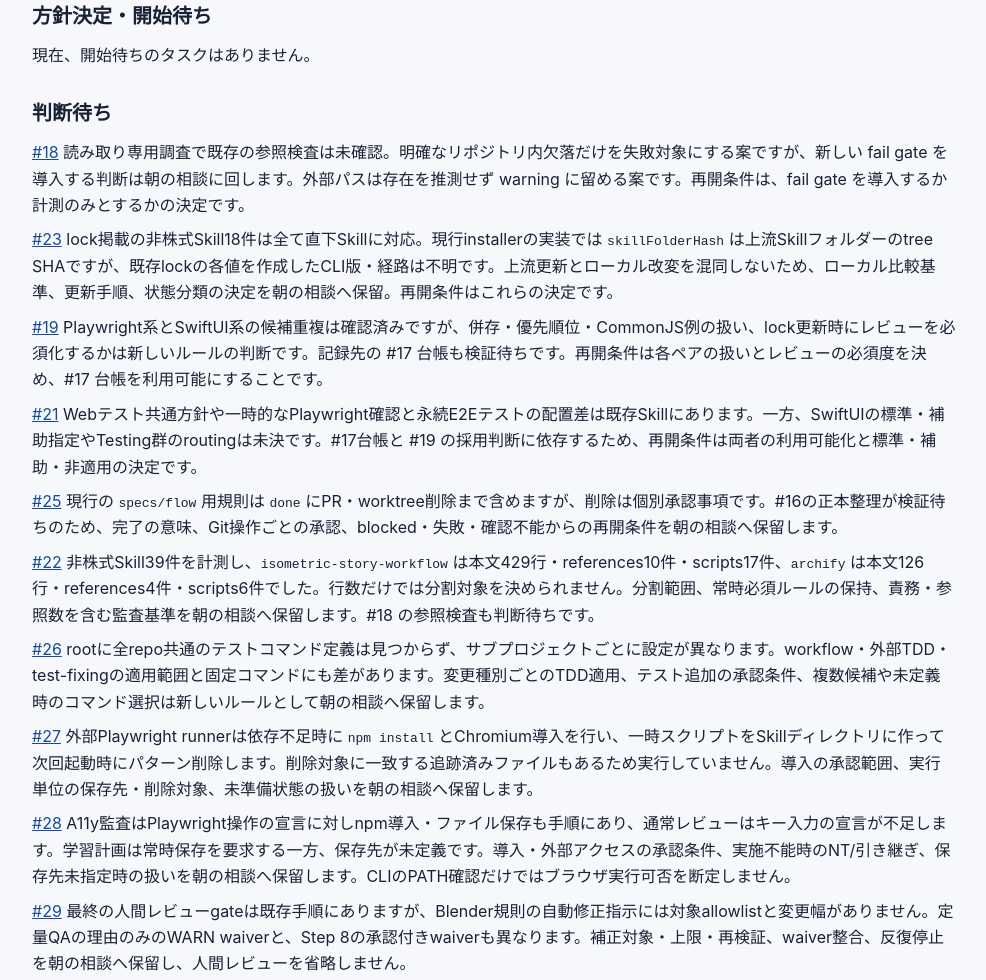
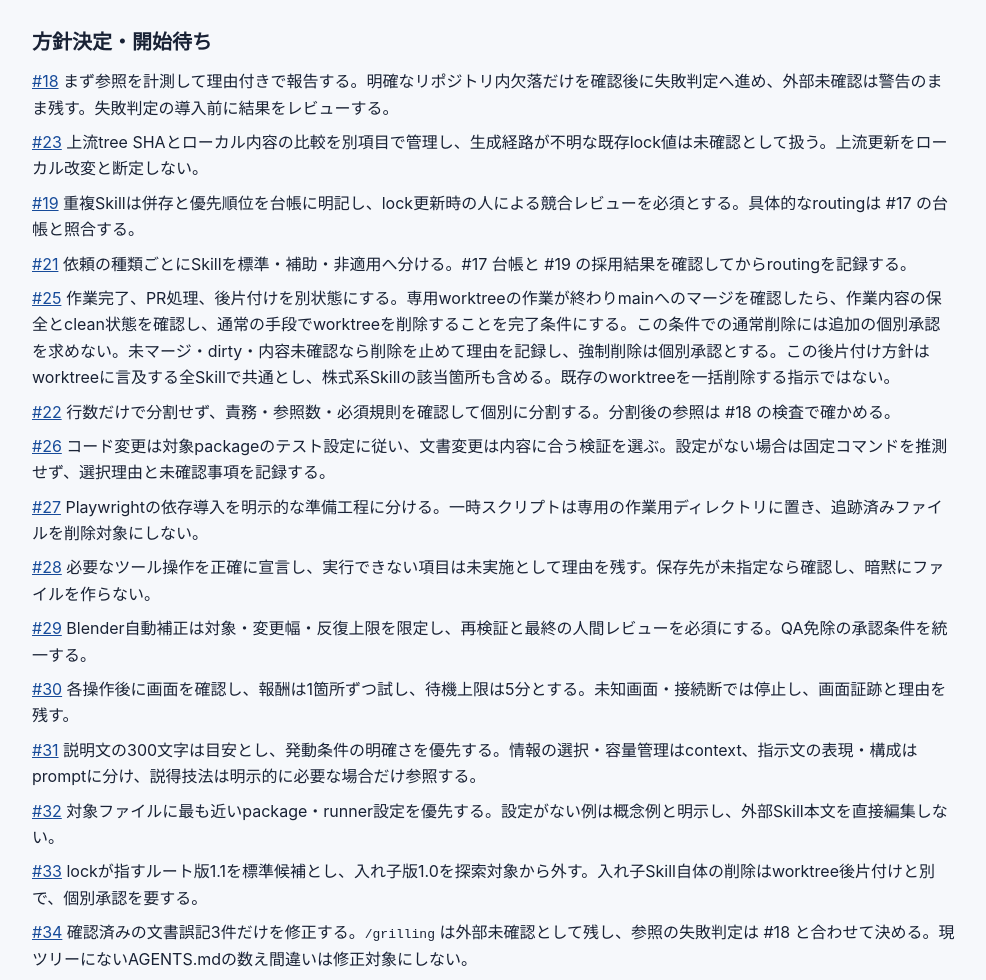
Before and after one commit to ksuke0322/LLM_settings, a plain HTML site: page docs/issue-work-plan/progress-2026-10-03.html in a window 1280 px wide. Shown: the part 397-1377 px from the top of the page, without its empty margins (146-1132 px from the left). Drawn offline with Linux system fonts and the light colour scheme.

Commit message:
docs: record accepted issue policies

```diff
--- a/docs/issue-work-plan/progress-2026-10-03.html
+++ b/docs/issue-work-plan/progress-2026-10-03.html
@@ -35,39 +35,35 @@
 <body>
   <header>
     <h1>LLM_settings Issue 着手計画</h1>
-    <p class="muted">対象: 2026年10月3日に確認した Issue #16–#34（#24は対象外）／ 最終更新: 2026年10月4日 00:03 JST</p>
+    <p class="muted">対象: 2026年10月3日に確認した Issue #16–#34（#24は対象外）／ 最終更新: 2026年10月4日 07:42 JST</p>
     <div class="summary" aria-label="進捗の要約">
       <div><strong>0 / 18</strong><span>完了 / 対象タスク</span></div>
-      <div><strong>一次確認済み</strong><span>作業中 0件・順番待ち 0件</span></div>
+      <div><strong>方針決定・開始待ち</strong><span>15件・作業中 0件</span></div>
     </div>
-    <p class="note">対象19件の一次確認を1件ずつ終えました。#18・#23・#19・#21・#25・#22・#26・#27・#28・#29・#30・#31・#32・#33・#34 は判断待ち、#16・#17・#20 は検証待ち、#24 は対象外です。判断待ちの箇所は朝の相談で方針を決め、検証待ちは全件テストの基準失敗を整理してから再開します。株式系Skillと共有参照は、全Skillを扱う台帳・監査・検査からも除外します。</p>
+    <p class="note">対象19件の一次確認を1件ずつ終え、判断待ち15件の方針をユーザーが承認しました。現在は #18・#23・#19・#21・#25・#22・#26・#27・#28・#29・#30・#31・#32・#33・#34 が方針決定・開始待ち、#16・#17・#20 が検証待ち、#24 が対象外です。「方針決定」は作業開始を意味しません。#25には、mainへのマージ後の専用worktree削除を必須にする追加方針を反映します。株式系Skillと共有参照は原則として除外し、全Skill共通のworktree後片付け方針のみ適用対象に含めます。</p>
   </header>
   <main>
     <section aria-labelledby="decided">
       <h2 id="decided">方針決定・開始待ち</h2>
-      <p>現在、開始待ちのタスクはありません。</p>
-    </section>
-    <section aria-labelledby="decision">
-      <h2 id="decision">判断待ち</h2>
-      <p><a href="https://github.com/ksuke0322/LLM_settings/issues/18">#18</a> 読み取り専用調査で既存の参照検査は未確認。明確なリポジトリ内欠落だけを失敗対象にする案ですが、新しい fail gate を導入する判断は朝の相談に回します。外部パスは存在を推測せず warning に留める案です。再開条件は、fail gate を導入するか計測のみとするかの決定です。</p>
-      <p><a href="https://github.com/ksuke0322/LLM_settings/issues/23">#23</a> lock掲載の非株式Skill18件は全て直下Skillに対応。現行installerの実装では <code>skillFolderHash</code> は上流Skillフォルダーのtree SHAですが、既存lockの各値を作成したCLI版・経路は不明です。上流更新とローカル改変を混同しないため、ローカル比較基準、更新手順、状態分類の決定を朝の相談へ保留。再開条件はこれらの決定です。</p>
-      <p><a href="https://github.com/ksuke0322/LLM_settings/issues/19">#19</a> Playwright系とSwiftUI系の候補重複は確認済みですが、併存・優先順位・CommonJS例の扱い、lock更新時にレビューを必須化するかは新しいルールの判断です。記録先の #17 台帳も検証待ちです。再開条件は各ペアの扱いとレビューの必須度を決め、#17 台帳を利用可能にすることです。</p>
-      <p><a href="https://github.com/ksuke0322/LLM_settings/issues/21">#21</a> Webテスト共通方針や一時的なPlaywright確認と永続E2Eテストの配置差は既存Skillにあります。一方、SwiftUIの標準・補助指定やTesting群のroutingは未決です。#17台帳と #19 の採用判断に依存するため、再開条件は両者の利用可能化と標準・補助・非適用の決定です。</p>
-      <p><a href="https://github.com/ksuke0322/LLM_settings/issues/25">#25</a> 現行の <code>specs/flow</code> 用規則は <code>done</code> にPR・worktree削除まで含めますが、削除は個別承認事項です。#16の正本整理が検証待ちのため、完了の意味、Git操作ごとの承認、blocked・失敗・確認不能からの再開条件を朝の相談へ保留します。</p>
-      <p><a href="https://github.com/ksuke0322/LLM_settings/issues/22">#22</a> 非株式Skill39件を計測し、<code>isometric-story-workflow</code> は本文429行・references10件・scripts17件、<code>archify</code> は本文126行・references4件・scripts6件でした。行数だけでは分割対象を決められません。分割範囲、常時必須ルールの保持、責務・参照数を含む監査基準を朝の相談へ保留します。#18 の参照検査も判断待ちです。</p>
-      <p><a href="https://github.com/ksuke0322/LLM_settings/issues/26">#26</a> rootに全repo共通のテストコマンド定義は見つからず、サブプロジェクトごとに設定が異なります。workflow・外部TDD・test-fixingの適用範囲と固定コマンドにも差があります。変更種別ごとのTDD適用、テスト追加の承認条件、複数候補や未定義時のコマンド選択は新しいルールとして朝の相談へ保留します。</p>
-      <p><a href="https://github.com/ksuke0322/LLM_settings/issues/27">#27</a> 外部Playwright runnerは依存不足時に <code>npm install</code> とChromium導入を行い、一時スクリプトをSkillディレクトリに作って次回起動時にパターン削除します。削除対象に一致する追跡済みファイルもあるため実行していません。導入の承認範囲、実行単位の保存先・削除対象、未準備状態の扱いを朝の相談へ保留します。</p>
-      <p><a href="https://github.com/ksuke0322/LLM_settings/issues/28">#28</a> A11y監査はPlaywright操作の宣言に対しnpm導入・ファイル保存も手順にあり、通常レビューはキー入力の宣言が不足します。学習計画は常時保存を要求する一方、保存先が未定義です。導入・外部アクセスの承認条件、実施不能時のNT/引き継ぎ、保存先未指定時の扱いを朝の相談へ保留します。CLIのPATH確認だけではブラウザ実行可否を断定しません。</p>
-      <p><a href="https://github.com/ksuke0322/LLM_settings/issues/29">#29</a> 最終の人間レビューgateは既存手順にありますが、Blender規則の自動修正指示には対象allowlistと変更幅がありません。定量QAの理由のみのWARN waiverと、Step 8の承認付きwaiverも異なります。補正対象・上限・再検証、waiver整合、反復停止を朝の相談へ保留し、人間レビューを省略しません。</p>
-      <p><a href="https://github.com/ksuke0322/LLM_settings/issues/30">#30</a> 既決方針は各操作後の画面再取得、報酬の1箇所ずつの試行、待機上限5分です。本文には3回弾いた後の再取得や最大10分も残っています。未知画面・接続断・ローディング時の状態遷移、stopped/blockedの使い分け、画面証跡の保存先を朝の相談へ保留します。実機操作はしていません。</p>
-      <p><a href="https://github.com/ksuke0322/LLM_settings/issues/31">#31</a> 非株式Skill39件のうち説明文が300文字を超えるものは9件でした。ただし300文字は正式な上限ではありません。外部由来のcontext・prompt Skillには発動条件の重なりがあり、実際の選択動作は未確認です。説明文の長さを上限か目安か、ローカルの補助記述と発動条件をどう扱うか、説得技法の参照を明示選択にするかを朝の相談へ保留します。#17・#20・#21・#22 の判断・検証にも依存します。</p>
-      <p><a href="https://github.com/ksuke0322/LLM_settings/issues/32">#32</a> 既決方針は対象packageの実行方式を優先し、概念例を明示することです。一方、JS/TS Skillには既存規約より優先しCommonJS等を禁じる文言があり、Playwright自身のrunnerはCommonJSで動きます。TDDの例示コマンドはこのリポジトリのルートでそのまま実行できません。複数packageの選択、設定・runner不在時の扱い、TypeScript fixtureの環境、由来未確認のSkillを編集するかを朝の相談へ保留します。外部Skill本文と実行環境は変更していません。</p>
-      <p><a href="https://github.com/ksuke0322/LLM_settings/issues/33">#33</a> lockはルート版 <code>skills/swiftui-pro/SKILL.md</code> の1.1を指し、入れ子版は同名の1.0です。9件のreference内容は同じでした。既決方針はルート版を標準候補とし、入れ子版を探索対象から外すことです。実際の重複発火は未確認で、<code>swiftui-expert-skill</code> との使い分けと同名検出時の扱いは朝の相談へ保留します。入れ子版の削除には個別承認が必要なため実施していません。</p>
-      <p><a href="https://github.com/ksuke0322/LLM_settings/issues/34">#34</a> 現ツリーで拍の点検手順番号、技術文書の禁止例と良い例、未完の箇条書きの3件が残ります。Issue記載のAGENTS.mdの「7つの原則」は再現しません。<code>/grilling</code> の定義は現ツリーで未確認で、<code>pr-create</code> は既存のgit Skillへのフォールバックがあります。文書3件は意味を変えず修正可能ですが、外部参照の分類と #18・#20 の検査判定を朝の相談へ保留します。Skill本文は未変更です。</p>
+      <p><a href="https://github.com/ksuke0322/LLM_settings/issues/18">#18</a> まず参照を計測して理由付きで報告する。明確なリポジトリ内欠落だけを確認後に失敗判定へ進め、外部未確認は警告のまま残す。失敗判定の導入前に結果をレビューする。</p>
+      <p><a href="https://github.com/ksuke0322/LLM_settings/issues/23">#23</a> 上流tree SHAとローカル内容の比較を別項目で管理し、生成経路が不明な既存lock値は未確認として扱う。上流更新をローカル改変と断定しない。</p>
+      <p><a href="https://github.com/ksuke0322/LLM_settings/issues/19">#19</a> 重複Skillは併存と優先順位を台帳に明記し、lock更新時の人による競合レビューを必須とする。具体的なroutingは #17 の台帳と照合する。</p>
+      <p><a href="https://github.com/ksuke0322/LLM_settings/issues/21">#21</a> 依頼の種類ごとにSkillを標準・補助・非適用へ分ける。#17 台帳と #19 の採用結果を確認してからroutingを記録する。</p>
+      <p><a href="https://github.com/ksuke0322/LLM_settings/issues/25">#25</a> 作業完了、PR処理、後片付けを別状態にする。専用worktreeの作業が終わりmainへのマージを確認したら、作業内容の保全とclean状態を確認し、通常の手段でworktreeを削除することを完了条件にする。この条件での通常削除には追加の個別承認を求めない。未マージ・dirty・内容未確認なら削除を止めて理由を記録し、強制削除は個別承認とする。この後片付け方針はworktreeに言及する全Skillで共通とし、株式系Skillの該当箇所も含める。既存のworktreeを一括削除する指示ではない。</p>
+      <p><a href="https://github.com/ksuke0322/LLM_settings/issues/22">#22</a> 行数だけで分割せず、責務・参照数・必須規則を確認して個別に分割する。分割後の参照は #18 の検査で確かめる。</p>
+      <p><a href="https://github.com/ksuke0322/LLM_settings/issues/26">#26</a> コード変更は対象packageのテスト設定に従い、文書変更は内容に合う検証を選ぶ。設定がない場合は固定コマンドを推測せず、選択理由と未確認事項を記録する。</p>
+      <p><a href="https://github.com/ksuke0322/LLM_settings/issues/27">#27</a> Playwrightの依存導入を明示的な準備工程に分ける。一時スクリプトは専用の作業用ディレクトリに置き、追跡済みファイルを削除対象にしない。</p>
+      <p><a href="https://github.com/ksuke0322/LLM_settings/issues/28">#28</a> 必要なツール操作を正確に宣言し、実行できない項目は未実施として理由を残す。保存先が未指定なら確認し、暗黙にファイルを作らない。</p>
+      <p><a href="https://github.com/ksuke0322/LLM_settings/issues/29">#29</a> Blender自動補正は対象・変更幅・反復上限を限定し、再検証と最終の人間レビューを必須にする。QA免除の承認条件を統一する。</p>
+      <p><a href="https://github.com/ksuke0322/LLM_settings/issues/30">#30</a> 各操作後に画面を確認し、報酬は1箇所ずつ試し、待機上限は5分とする。未知画面・接続断では停止し、画面証跡と理由を残す。</p>
+      <p><a href="https://github.com/ksuke0322/LLM_settings/issues/31">#31</a> 説明文の300文字は目安とし、発動条件の明確さを優先する。情報の選択・容量管理はcontext、指示文の表現・構成はpromptに分け、説得技法は明示的に必要な場合だけ参照する。</p>
+      <p><a href="https://github.com/ksuke0322/LLM_settings/issues/32">#32</a> 対象ファイルに最も近いpackage・runner設定を優先する。設定がない例は概念例と明示し、外部Skill本文を直接編集しない。</p>
+      <p><a href="https://github.com/ksuke0322/LLM_settings/issues/33">#33</a> lockが指すルート版1.1を標準候補とし、入れ子版1.0を探索対象から外す。入れ子Skill自体の削除はworktree後片付けと別で、個別承認を要する。</p>
+      <p><a href="https://github.com/ksuke0322/LLM_settings/issues/34">#34</a> 確認済みの文書誤記3件だけを修正する。<code>/grilling</code> は外部未確認として残し、参照の失敗判定は #18 と合わせて決める。現ツリーにないAGENTS.mdの数え間違いは修正対象にしない。</p>
     </section>
     <section aria-labelledby="validation">
       <h2 id="validation">検証待ち</h2>
-      <p><a href="https://github.com/ksuke0322/LLM_settings/issues/16">#16</a> 正本表と参照整理、回帰テストを<a href="https://github.com/ksuke0322/LLM_settings/tree/docs/clarify-git-worktree-authority">専用ブランチ</a>に保存。関連テスト5件とミューテーション4件は通過。全件テストは987件中72件失敗し、同revisionの基準worktreeでも982件中72件失敗しました。全件テストの阻害が解消するまでマージしません。</p>
+      <p><a href="https://github.com/ksuke0322/LLM_settings/issues/16">#16</a> 正本表と参照整理、回帰テストを<a href="https://github.com/ksuke0322/LLM_settings/tree/docs/clarify-git-worktree-authority">専用ブランチ</a>に保存。関連テスト5件とミューテーション4件は通過。全件テストは987件中72件失敗し、同revisionの基準worktreeでも982件中72件失敗しました。新たに決まったマージ後worktree削除方針との整合も確認し、全件テストの阻害が解消するまでマージしません。</p>
       <p><a href="https://github.com/ksuke0322/LLM_settings/issues/17">#17</a> 非株式Skill39件の台帳・運用ガイド・回帰テストを<a href="https://github.com/ksuke0322/LLM_settings/tree/docs/catalog-nonstock-skill-ownership">専用ブランチ</a>に保存。lock掲載18件、由来unknown21件を明示。関連テスト4件とミューテーション4件は通過。全件テストは作業worktreeで991件中76件、同revisionの基準worktreeで987件中76件失敗したため、マージを保留しています。</p>
       <p><a href="https://github.com/ksuke0322/LLM_settings/issues/20">#20</a> 候補抽出CLIとテストは<a href="https://github.com/ksuke0322/LLM_settings/tree/feature/skill-consistency-candidates">専用ブランチ</a>に保存。関連テスト5件は通過、全件再実行は987件中72件失敗。株式系Skillの除外も未反映です。全件テストと除外確認が通るまでマージしません。</p>
     </section>
@@ -87,32 +83,32 @@
     <section aria-labelledby="phase-2">
       <h2 id="phase-2">2. 基盤</h2>
       <div class="table-wrap"><table><caption>参照検査・更新検知</caption><thead><tr><th scope="col">ID</th><th scope="col">状態</th><th scope="col">タスク名</th></tr></thead><tbody>
-        <tr data-issue="18" data-status="判断待ち"><td><a href="https://github.com/ksuke0322/LLM_settings/issues/18">#18</a></td><td><span class="status">判断待ち</span></td><td>Skill 参照を検査し、リポジトリ内欠落と外部未確認を区別</td></tr>
-        <tr data-issue="23" data-status="判断待ち"><td><a href="https://github.com/ksuke0322/LLM_settings/issues/23">#23</a></td><td><span class="status">判断待ち</span></td><td>installer のハッシュ仕様を確認してからドリフト検知を設計</td></tr>
+        <tr data-issue="18" data-status="開始待ち"><td><a href="https://github.com/ksuke0322/LLM_settings/issues/18">#18</a></td><td><span class="status">開始待ち</span></td><td>Skill 参照を検査し、リポジトリ内欠落と外部未確認を区別</td></tr>
+        <tr data-issue="23" data-status="開始待ち"><td><a href="https://github.com/ksuke0322/LLM_settings/issues/23">#23</a></td><td><span class="status">開始待ち</span></td><td>installer のハッシュ仕様を確認してからドリフト検知を設計</td></tr>
       </tbody></table></div>
     </section>
     <section aria-labelledby="phase-3">
       <h2 id="phase-3">3. 次段</h2>
       <div class="table-wrap"><table><caption>台帳を使う監査と運用</caption><thead><tr><th scope="col">ID</th><th scope="col">状態</th><th scope="col">タスク名</th></tr></thead><tbody>
-        <tr data-issue="19" data-status="判断待ち"><td><a href="https://github.com/ksuke0322/LLM_settings/issues/19">#19</a></td><td><span class="status">判断待ち</span></td><td>外部 Skill 導入・更新時の競合レビューを標準化</td></tr>
+        <tr data-issue="19" data-status="開始待ち"><td><a href="https://github.com/ksuke0322/LLM_settings/issues/19">#19</a></td><td><span class="status">開始待ち</span></td><td>外部 Skill 導入・更新時の競合レビューを標準化</td></tr>
         <tr data-issue="20" data-status="検証待ち"><td><a href="https://github.com/ksuke0322/LLM_settings/issues/20">#20</a></td><td><span class="status">検証待ち</span></td><td>根拠付き候補を出す Skill 整合性監査を自動化</td></tr>
-        <tr data-issue="21" data-status="判断待ち"><td><a href="https://github.com/ksuke0322/LLM_settings/issues/21">#21</a></td><td><span class="status">判断待ち</span></td><td>重複 Skill の標準・補助・非適用条件を定義</td></tr>
-        <tr data-issue="25" data-status="判断待ち"><td><a href="https://github.com/ksuke0322/LLM_settings/issues/25">#25</a></td><td><span class="status">判断待ち</span></td><td>#16 を前提にタスク状態と承認・後始末を分離</td></tr>
+        <tr data-issue="21" data-status="開始待ち"><td><a href="https://github.com/ksuke0322/LLM_settings/issues/21">#21</a></td><td><span class="status">開始待ち</span></td><td>重複 Skill の標準・補助・非適用条件を定義</td></tr>
+        <tr data-issue="25" data-status="開始待ち"><td><a href="https://github.com/ksuke0322/LLM_settings/issues/25">#25</a></td><td><span class="status">開始待ち</span></td><td>#16 を前提にタスク状態と承認・後始末を分離</td></tr>
       </tbody></table></div>
     </section>
     <section aria-labelledby="phase-4">
       <h2 id="phase-4">4. 後段</h2>
       <div class="table-wrap"><table><caption>個別 Skill と文書の整合</caption><thead><tr><th scope="col">ID</th><th scope="col">状態</th><th scope="col">タスク名</th></tr></thead><tbody>
-        <tr data-issue="22" data-status="判断待ち"><td><a href="https://github.com/ksuke0322/LLM_settings/issues/22">#22</a></td><td><span class="status">判断待ち</span></td><td>巨大 Skill を責務別に分割し、#18 で参照を確認</td></tr>
-        <tr data-issue="26" data-status="判断待ち"><td><a href="https://github.com/ksuke0322/LLM_settings/issues/26">#26</a></td><td><span class="status">判断待ち</span></td><td>TDD とテスト修正の適用範囲を整理</td></tr>
-        <tr data-issue="27" data-status="判断待ち"><td><a href="https://github.com/ksuke0322/LLM_settings/issues/27">#27</a></td><td><span class="status">判断待ち</span></td><td>Playwright の導入準備と一時ファイル処理を分離</td></tr>
-        <tr data-issue="28" data-status="判断待ち"><td><a href="https://github.com/ksuke0322/LLM_settings/issues/28">#28</a></td><td><span class="status">判断待ち</span></td><td>A11y・学習計画 Skill のツール記述を照合</td></tr>
-        <tr data-issue="29" data-status="判断待ち"><td><a href="https://github.com/ksuke0322/LLM_settings/issues/29">#29</a></td><td><span class="status">判断待ち</span></td><td>Blender 自動修正と人手レビューの境界を統一</td></tr>
-        <tr data-issue="30" data-status="判断待ち"><td><a href="https://github.com/ksuke0322/LLM_settings/issues/30">#30</a></td><td><span class="status">判断待ち</span></td><td>モンスト周回手順の正本と停止条件を統一</td></tr>
-        <tr data-issue="31" data-status="判断待ち"><td><a href="https://github.com/ksuke0322/LLM_settings/issues/31">#31</a></td><td><span class="status">判断待ち</span></td><td>Skill 発動条件と説明文を整理</td></tr>
-        <tr data-issue="32" data-status="判断待ち"><td><a href="https://github.com/ksuke0322/LLM_settings/issues/32">#32</a></td><td><span class="status">判断待ち</span></td><td>JS/TS 規則を実行環境と整合</td></tr>
-        <tr data-issue="33" data-status="判断待ち"><td><a href="https://github.com/ksuke0322/LLM_settings/issues/33">#33</a></td><td><span class="status">判断待ち</span></td><td><code>swiftui-pro</code> の版・配置・lock を照合</td></tr>
-        <tr data-issue="34" data-status="判断待ち"><td><a href="https://github.com/ksuke0322/LLM_settings/issues/34">#34</a></td><td><span class="status">判断待ち</span></td><td>Skill 文書の誤参照・矛盾等を整理</td></tr>
+        <tr data-issue="22" data-status="開始待ち"><td><a href="https://github.com/ksuke0322/LLM_settings/issues/22">#22</a></td><td><span class="status">開始待ち</span></td><td>巨大 Skill を責務別に分割し、#18 で参照を確認</td></tr>
+        <tr data-issue="26" data-status="開始待ち"><td><a href="https://github.com/ksuke0322/LLM_settings/issues/26">#26</a></td><td><span class="status">開始待ち</span></td><td>TDD とテスト修正の適用範囲を整理</td></tr>
+        <tr data-issue="27" data-status="開始待ち"><td><a href="https://github.com/ksuke0322/LLM_settings/issues/27">#27</a></td><td><span class="status">開始待ち</span></td><td>Playwright の導入準備と一時ファイル処理を分離</td></tr>
+        <tr data-issue="28" data-status="開始待ち"><td><a href="https://github.com/ksuke0322/LLM_settings/issues/28">#28</a></td><td><span class="status">開始待ち</span></td><td>A11y・学習計画 Skill のツール記述を照合</td></tr>
+        <tr data-issue="29" data-status="開始待ち"><td><a href="https://github.com/ksuke0322/LLM_settings/issues/29">#29</a></td><td><span class="status">開始待ち</span></td><td>Blender 自動修正と人手レビューの境界を統一</td></tr>
+        <tr data-issue="30" data-status="開始待ち"><td><a href="https://github.com/ksuke0322/LLM_settings/issues/30">#30</a></td><td><span class="status">開始待ち</span></td><td>モンスト周回手順の正本と停止条件を統一</td></tr>
+        <tr data-issue="31" data-status="開始待ち"><td><a href="https://github.com/ksuke0322/LLM_settings/issues/31">#31</a></td><td><span class="status">開始待ち</span></td><td>Skill 発動条件と説明文を整理</td></tr>
+        <tr data-issue="32" data-status="開始待ち"><td><a href="https://github.com/ksuke0322/LLM_settings/issues/32">#32</a></td><td><span class="status">開始待ち</span></td><td>JS/TS 規則を実行環境と整合</td></tr>
+        <tr data-issue="33" data-status="開始待ち"><td><a href="https://github.com/ksuke0322/LLM_settings/issues/33">#33</a></td><td><span class="status">開始待ち</span></td><td><code>swiftui-pro</code> の版・配置・lock を照合</td></tr>
+        <tr data-issue="34" data-status="開始待ち"><td><a href="https://github.com/ksuke0322/LLM_settings/issues/34">#34</a></td><td><span class="status">開始待ち</span></td><td>Skill 文書の誤参照・矛盾等を整理</td></tr>
       </tbody></table></div>
     </section>
   </main>
```
